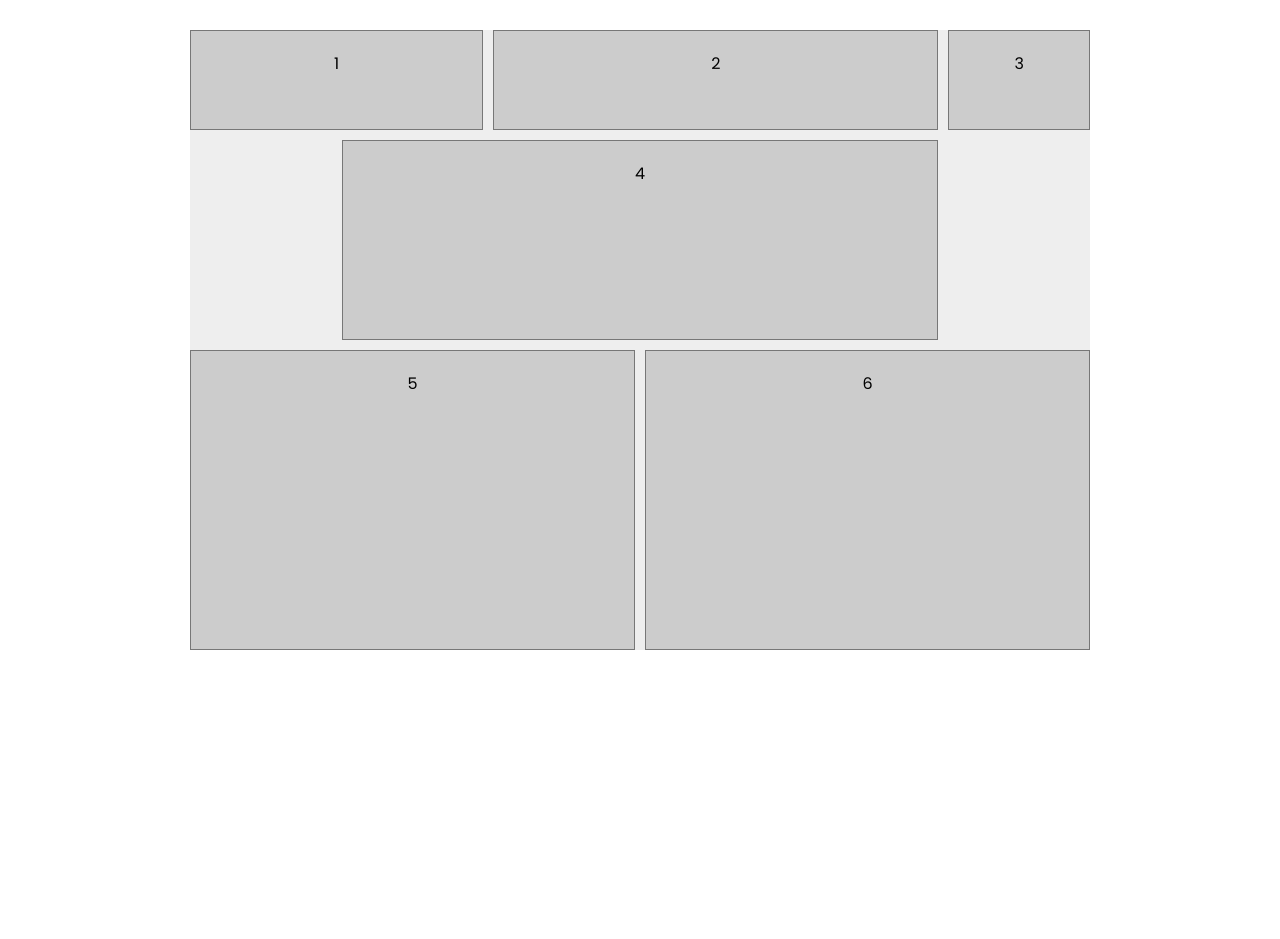
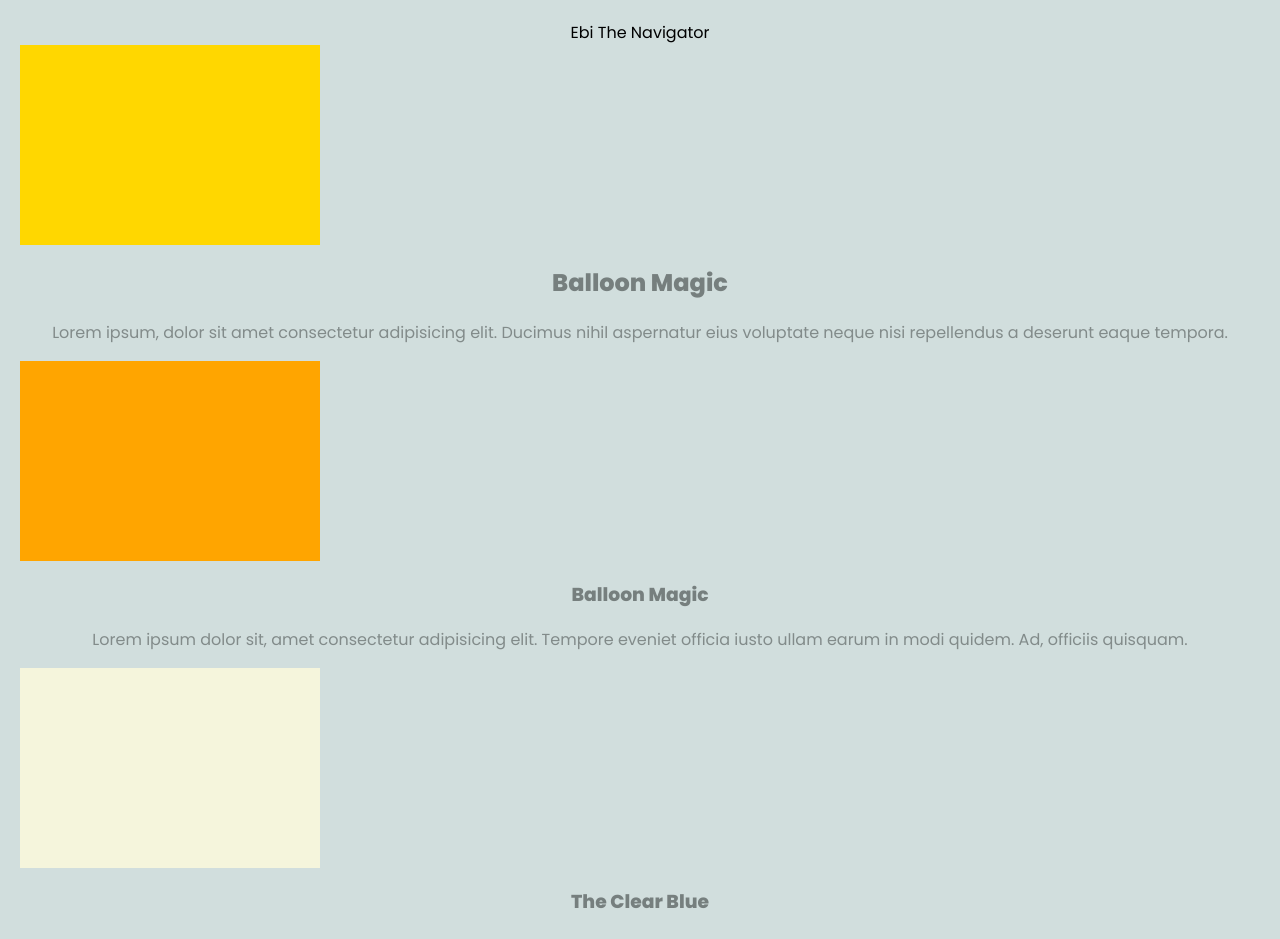
Before and after one commit to ebisLab/grid-study, a React (Create React App) app: page / in a window 1280 px wide. Shown: the top 939 px of the page. Before the commit the page ends 800 px from the top, so only its background shows below. Built offline with nearby package versions, Linux system fonts and the light colour scheme.

Commit message:
Layout 2- main layout built

```diff
--- a/src/App.js
+++ b/src/App.js
@@ -1,10 +1,10 @@
-import Layout1 from './Layout1.js'
+import Layout2 from './Layout2.js'
 import './App.css';
 
 function App() {
   return (
     <div className="App">
-      <Layout1 />
+      <Layout2 />
     </div>
   );
 }
--- /dev/null
+++ b/src/Layout2.js/index.js
@@ -0,0 +1,35 @@
+import React from 'react';
+import './style.css'
+
+export default function index() {
+  return (
+    <div>
+        <header>Ebi The Navigator</header>
+        <main className="grid-container">
+            <article className='featured'>
+                <div style={{height:'200px', width: '300px', background:'gold'}} />
+                <div>
+                    <h2>Balloon Magic</h2>
+                    <p>Lorem ipsum, dolor sit amet consectetur adipisicing elit. Ducimus nihil aspernatur eius voluptate neque nisi repellendus a deserunt eaque tempora.</p>
+
+                </div>
+            </article>
+            <article>
+                <div style={{height:'200px', width: '300px', background:'orange'}} />
+                    <div>
+                    <h3>Balloon Magic</h3>
+                    <p>Lorem ipsum dolor sit, amet consectetur adipisicing elit. Tempore eveniet officia iusto ullam earum in modi quidem. Ad, officiis quisquam.</p>
+                </div>
+            </article>
+
+            <article>
+                <div style={{height:'200px', width: '300px', background:'beige'}} />
+                    <div>
+                    <h3>The Clear Blue</h3>
+                    <p>Lorem ipsum dolor sit, amet consectetur adipisicing elit. Tempore eveniet officia iusto ullam earum in modi quidem. Ad, officiis quisquam.</p>
+                </div>
+            </article>
+        </main>
+    </div>
+  )
+}
--- /dev/null
+++ b/src/Layout2.js/style.css
@@ -0,0 +1,17 @@
+@import url('https://fonts.googleapis.com/css2?family=Poppins:wght@200;400;500;600;800&family=VT323&display=swap');
+
+body {
+  margin: 20px;
+  font-family: "Poppins";
+  background: #d1dedd;
+}
+ul, li {
+  padding: 0;
+  list-style-type: none;
+}
+h1,h2,h3 {
+  color: #767f7e;
+}
+p {
+  color: #828b8a;
+}
```
